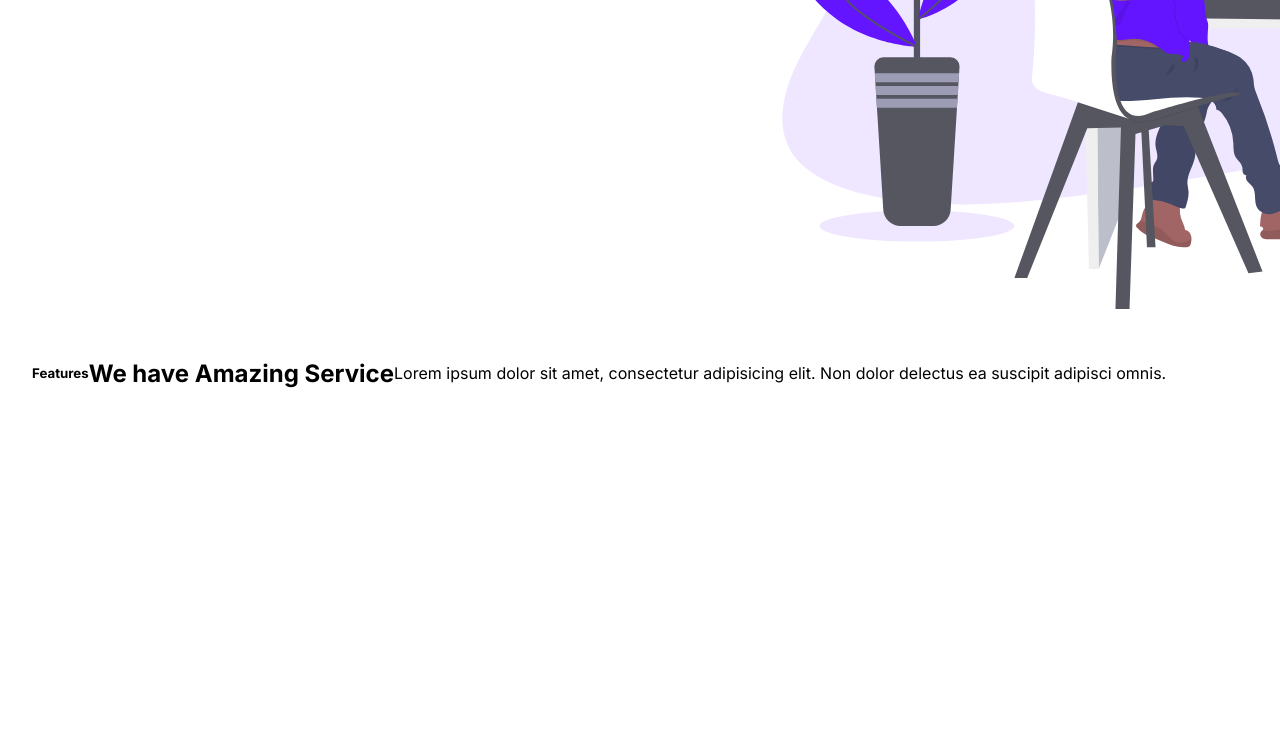
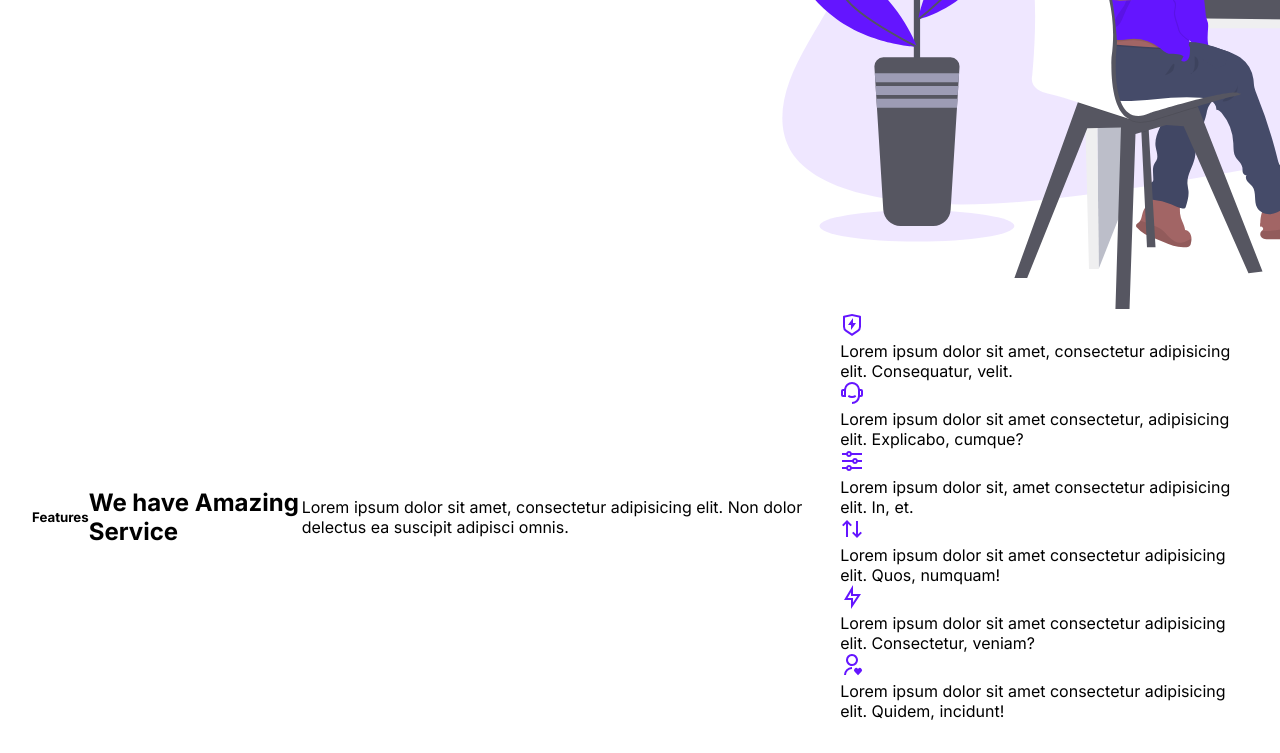
Before and after one commit to Yahya482/Final-Project, a plain HTML site: page index.html in a window 1280 px wide. Shown: the part 616-1369 px from the top of the page. Before the commit the page ends 1081 px from the top, so only its background shows below. Drawn offline with Linux system fonts and the light colour scheme.

Commit message:
features

```diff
--- a/index.html
+++ b/index.html
@@ -64,62 +64,62 @@
                     <p class="features__para">Lorem ipsum dolor sit amet, consectetur adipisicing elit. Non dolor delectus ea suscipit adipisci omnis.</p>
                     <div class="services">
                         <div class="service">
-                            <figure class="service__img--wrapper">
-                                <img class="service__img" src="" alt="">
+                            <figure class="service__img--container">
+                                <img class="service__img" src="Assets/shield icon.svg" alt="">
                             </figure>
                             <div class="service__description">
                                 <h3 class="service__title"></h3>
-                                <p class="service__para"></p>
+                                <p class="service__para">Lorem ipsum dolor sit amet, consectetur adipisicing elit. Consequatur, velit.</p>
                             </div>
                         </div>
 
                         <div class="service">
-                            <figure class="service__img--wrapper">
-                                <img class="service__img" src="" alt="">
+                            <figure class="service__img--container">
+                                <img class="service__img" src="Assets/support icon.svg" alt="">
                             </figure>
                             <div class="service__description">
                                 <h3 class="service__title"></h3>
-                                <p class="service__para"></p>
+                                <p class="service__para">Lorem ipsum dolor sit amet consectetur, adipisicing elit. Explicabo, cumque?</p>
                             </div>
                         </div>
 
                         <div class="service">
-                            <figure class="service__img--wrapper">
-                                <img class="service__img" src="" alt="">
+                            <figure class="service__img--container">
+                                <img class="service__img" src="Assets/customize icon.svg" alt="">
                             </figure>
                             <div class="service__description">
                                 <h3 class="service__title"></h3>
-                                <p class="service__para"></p>
+                                <p class="service__para">Lorem ipsum dolor sit, amet consectetur adipisicing elit. In, et.</p>
                             </div>
                         </div>
 
                         <div class="service">
-                            <figure class="service__img--wrapper">
-                                <img class="service__img" src="" alt="">
+                            <figure class="service__img--container">
+                                <img class="service__img" src="Assets/reliable icon.svg" alt="">
                             </figure>
                             <div class="service__description">
                                 <h3 class="service__title"></h3>
-                                <p class="service__para"></p>
+                                <p class="service__para">Lorem ipsum dolor sit amet consectetur adipisicing elit. Quos, numquam!</p>
                             </div>
                         </div>
 
                         <div class="service">
-                            <figure class="service__img--wrapper">
-                                <img class="service__img" src="" alt="">
+                            <figure class="service__img--container">
+                                <img class="service__img" src="Assets/fast icon.svg" alt="">
                             </figure>
                             <div class="service__description">
                                 <h3 class="service__title"></h3>
-                                <p class="service__para"></p>
+                                <p class="service__para">Lorem ipsum dolor sit amet consectetur adipisicing elit. Consectetur, veniam?</p>
                             </div>
                         </div>
 
                         <div class="service">
-                            <figure class="service__img--wrapper">
-                                <img class="service__img" src="" alt="">
+                            <figure class="service__img--container">
+                                <img class="service__img" src="Assets/simple icon.svg" alt="">
                             </figure>
                             <div class="service__description">
                                 <h3 class="service__title"></h3>
-                                <p class="service__para"></p>
+                                <p class="service__para">Lorem ipsum dolor sit amet consectetur adipisicing elit. Quidem, incidunt!</p>
                             </div>
                         </div>
 
```
